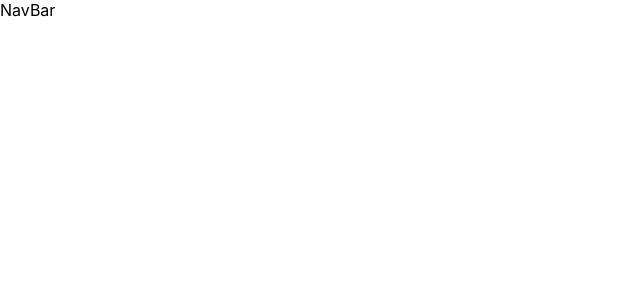
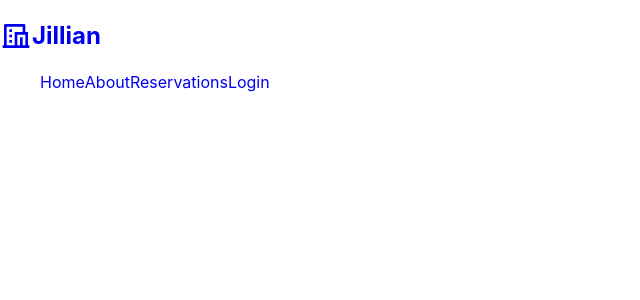
Before and after one commit to mariyafrolova/eHotel-Csi, a React (Create React App) app: page / in a window 1280 px wide. Shown: the top 300 px of the page, without its empty margins (0-640 px from the left). Built offline with nearby package versions, Linux system fonts and the light colour scheme.

Commit message:
Home page header

```diff
--- a/package.json
+++ b/package.json
@@ -8,6 +8,7 @@
     "@testing-library/user-event": "^13.5.0",
     "react": "^18.2.0",
     "react-dom": "^18.2.0",
+    "react-icons": "^5.0.1",
     "web-vitals": "^2.1.4"
   },
   "scripts": {
--- a/src/App.css
+++ b/src/App.css
@@ -20,3 +20,73 @@
   --inputColor: hsl(330, 12%, 97%);
 }
 /* Styling*/
+a{
+  text-decoration: none;
+}
+
+li{
+list-style: none;
+}
+
+.section{
+  padding: 4rem 0 2rem;
+}
+.container{
+  padding-left: 1.5rem;
+  padding-right: 1.5rem;
+}
+.icon{
+  font-size: 2rem;
+  cursor: pointer;
+}
+.flex{
+  display: flex;
+  align-items: center;
+}
+.grid{
+  display: grid;
+  align-items: center;
+}
+.btn{
+  padding: 4rem 1.5rem;
+  background: var(--PrimaryColor);
+  border: none;
+  outline: none;
+  border-radius: 3rem;
+  cursor: pointer;
+}
+.btn a{
+  color: var(--whiteColor);
+  font-weight: 500;
+}
+
+.btn:hover a{
+  color: var(--whiteColor);
+}
+
+.secIntro{
+  max-width: 70%;
+  text-align: center;
+  margin: 0 auto 2rem;
+}
+
+.secIntro .secTitle{
+  color: var(--blackColor);
+  line-height: 1.5rem;
+  padding-bottom: .5rem;
+}
+
+.secIntro p{
+  font-size: 13px;
+  color: var(--textColor);
+  font-weight: 500;
+}
+
+img,video{
+  width: 100%;
+  height: auto;
+}
+
+input{
+  font-size: 100%;
+}
--- a/src/pages/NavBar/NavBar.js
+++ b/src/pages/NavBar/NavBar.js
@@ -1,9 +1,39 @@
 import React from 'react'
 import './navbar.css'
+import { RiHotelLine } from "react-icons/ri";;
 
 const NavBar = () => {
     return(
-        <div>NavBar</div>
+        <section className='navBarSection'>
+            <div className='header'>
+                <div className='logoDiv'>
+                    <a href='a' className='logo'>
+                       <h1 className='flex'> <RiHotelLine className='icon'/>
+                       Jillian
+                       </h1>
+
+                    </a>
+                </div>
+
+                <div className='navBar'>
+                 <ul className='navlists flex'>
+                    <li className='navItem'>
+                    <a href='#' className='navLink'> Home </a>
+                    </li>
+                    <li className='navItem'>
+                    <a href='#' className='navLink'> About </a>
+                    </li>
+                    <li className='navItem'>
+                    <a href='#' className='navLink'> Reservations </a>
+                    </li>
+                    <li className='navItem'>
+                    <a href='#' className='navLink'> Login </a>
+                    </li>
+
+                 </ul>
+                </div>
+            </div>
+        </section>
         )
     }
 export default NavBar
```
Also changed, not shown: 1 other file (tests, documents, lock files or other folders).
